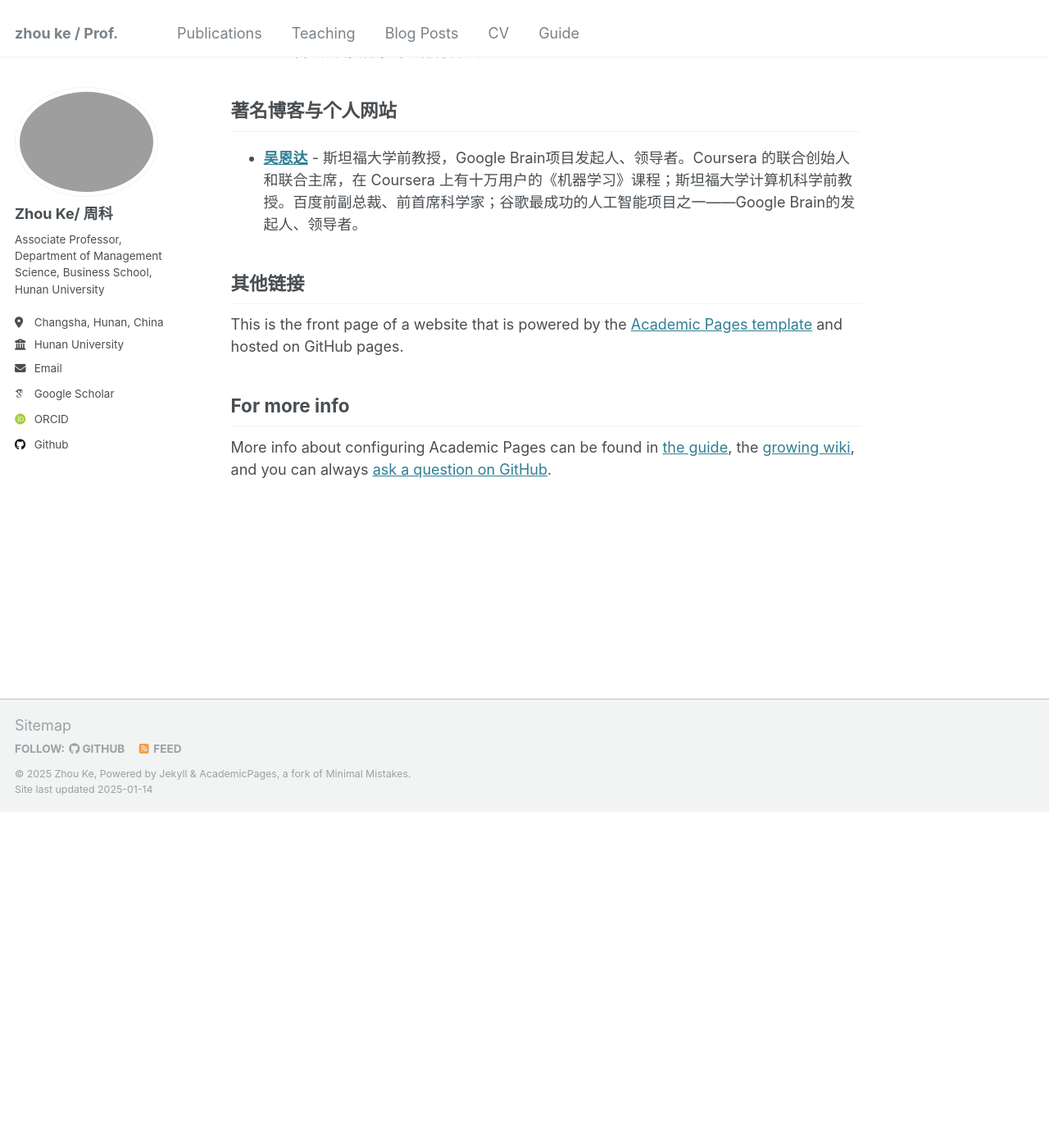
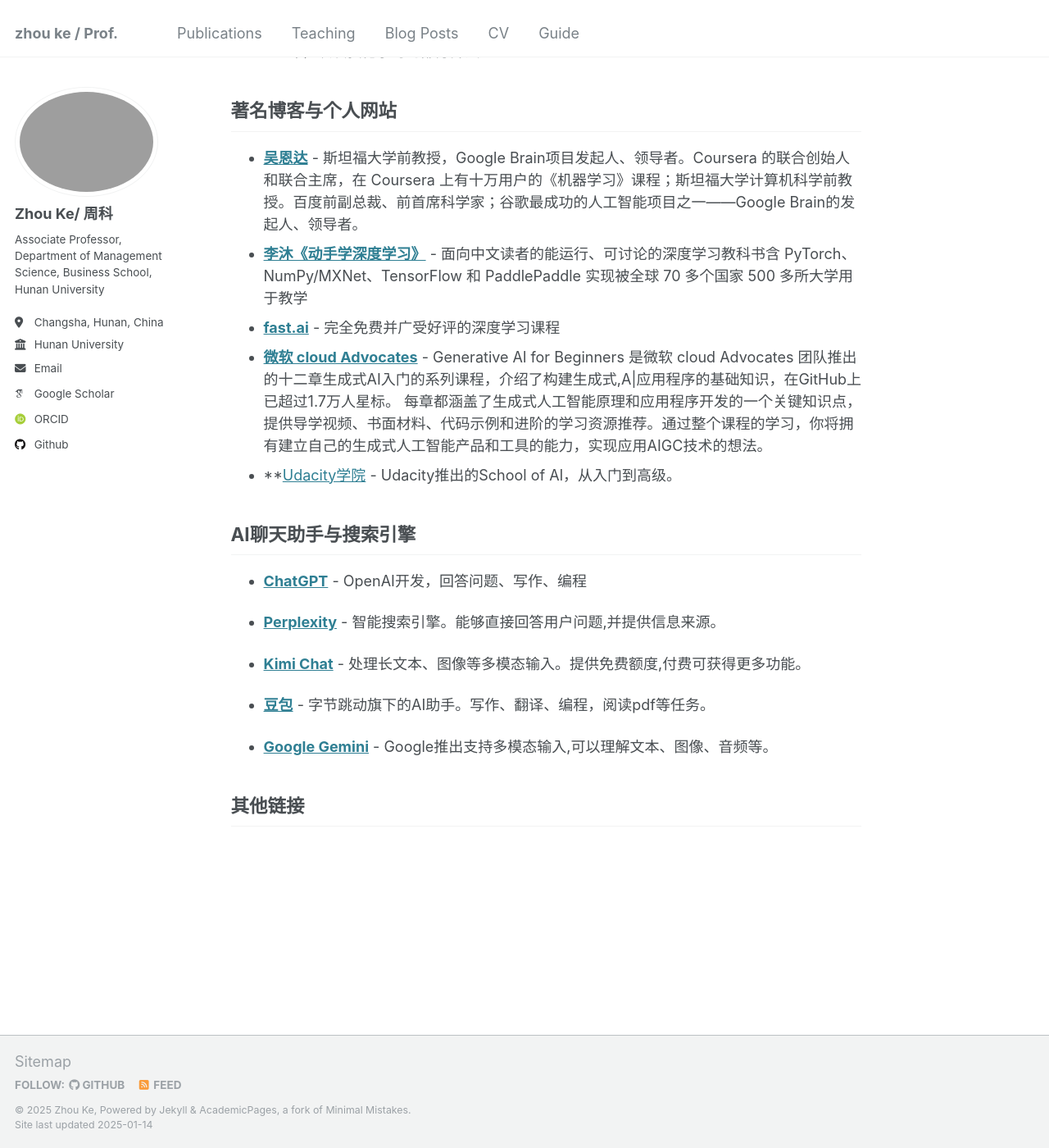
Before and after one commit to hustzhke/hustzhke.github.io, a Jekyll site: the page built from _pages/about.md, in a window 1280 px wide and 1400 px high, scrolled down 498 px. Shown: the whole window at 82% size. Built offline with Jekyll 4.4.1, drawn with Linux system fonts in a browser that asks for light colours; some web fonts are replaced; before the commit the page ends 1488 px from its top, so only the background shows below that; some of the changed text lies outside the part shown.

Commit message:
Update about.md

```diff
--- a/_pages/about.md
+++ b/_pages/about.md
@@ -1,6 +1,6 @@
 ---
 permalink: /
-title: "Academic Pages Of Zhou Ke"
+title: "AI学习资料集合"
 author_profile: true
 redirect_from:
   - /about/
@@ -21,12 +21,23 @@
 
 ## 著名博客与个人网站
 * **[吴恩达](https://www.deeplearning.ai/)** - 斯坦福大学前教授，Google Brain项目发起人、领导者。Coursera 的联合创始人和联合主席，在 Coursera 上有十万用户的《机器学习》课程；斯坦福大学计算机科学前教授。百度前副总裁、前首席科学家；谷歌最成功的人工智能项目之一——Google Brain的发起人、领导者。
+* **[李沐《动手学深度学习》](https://zh.d2l.ai/)** - 面向中文读者的能运行、可讨论的深度学习教科书含 PyTorch、NumPy/MXNet、TensorFlow 和 PaddlePaddle 实现被全球 70 多个国家 500 多所大学用于教学
+* **[fast.ai](https://www.fast.ai/)** - 完全免费并广受好评的深度学习课程
+* **[微软 cloud Advocates](https://microsoft.github.io/generative-ai-for-beginners/#/)** - Generative Al for Beginners 是微软 cloud Advocates 团队推出的十二章生成式AI入门的系列课程，介绍了构建生成式,A|应用程序的基础知识，在GitHub上已超过1.7万人星标。
+每章都涵盖了生成式人工智能原理和应用程序开发的一个关键知识点，提供导学视频、书面材料、代码示例和进阶的学习资源推荐。通过整个课程的学习，你将拥有建立自己的生成式人工智能产品和工具的能力，实现应用AIGC技术的想法。
+* **[Udacity学院](https://www.udacity.com/school/artificial-intelligence**) - Udacity推出的School of Al，从入门到高级。
+
+## AI聊天助手与搜索引擎
+
+* **[ChatGPT](https://chat.openai.com/)** - OpenAI开发，回答问题、写作、编程
+
+* **[Perplexity](https://www.perplexity.ai/)** - 智能搜索引擎。能够直接回答用户问题,并提供信息来源。
+
+* **[Kimi Chat](https://kimi.moonshot.cn/)** - 处理长文本、图像等多模态输入。提供免费额度,付费可获得更多功能。
+
+* **[豆包](https://www.doubao.com/)** - 字节跳动旗下的AI助手。写作、翻译、编程，阅读pdf等任务。
+
+* **[Google Gemini](https://gemini.google.com/)** - Google推出支持多模态输入,可以理解文本、图像、音频等。
 
 
 ## 其他链接
-
-This is the front page of a website that is powered by the [Academic Pages template](https://github.com/academicpages/academicpages.github.io) and hosted on GitHub pages.
-
-For more info
-------
-More info about configuring Academic Pages can be found in [the guide](https://academicpages.github.io/markdown/), the [growing wiki](https://github.com/academicpages/academicpages.github.io/wiki), and you can always [ask a question on GitHub](https://github.com/academicpages/academicpages.github.io/discussions).
```
